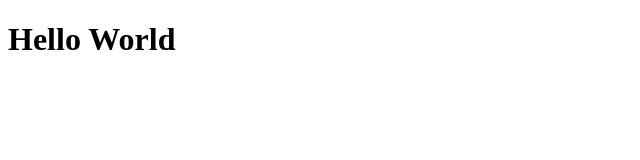
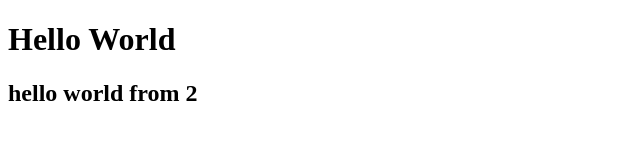
Before and after one commit to satya7288/Workflow_demo, a plain HTML site: page index.html in a window 1280 px wide. Shown: the whole page, without its empty margins (0-640 px from the left). Drawn offline with Linux system fonts and the light colour scheme.

Commit message:
second commit

```diff
--- a/index.html
+++ b/index.html
@@ -7,6 +7,7 @@
 </head>
 <body>
     <h1>Hello World</h1>
+    <h2>hello world from 2</h2>
 
 </body>
 </html>
```
